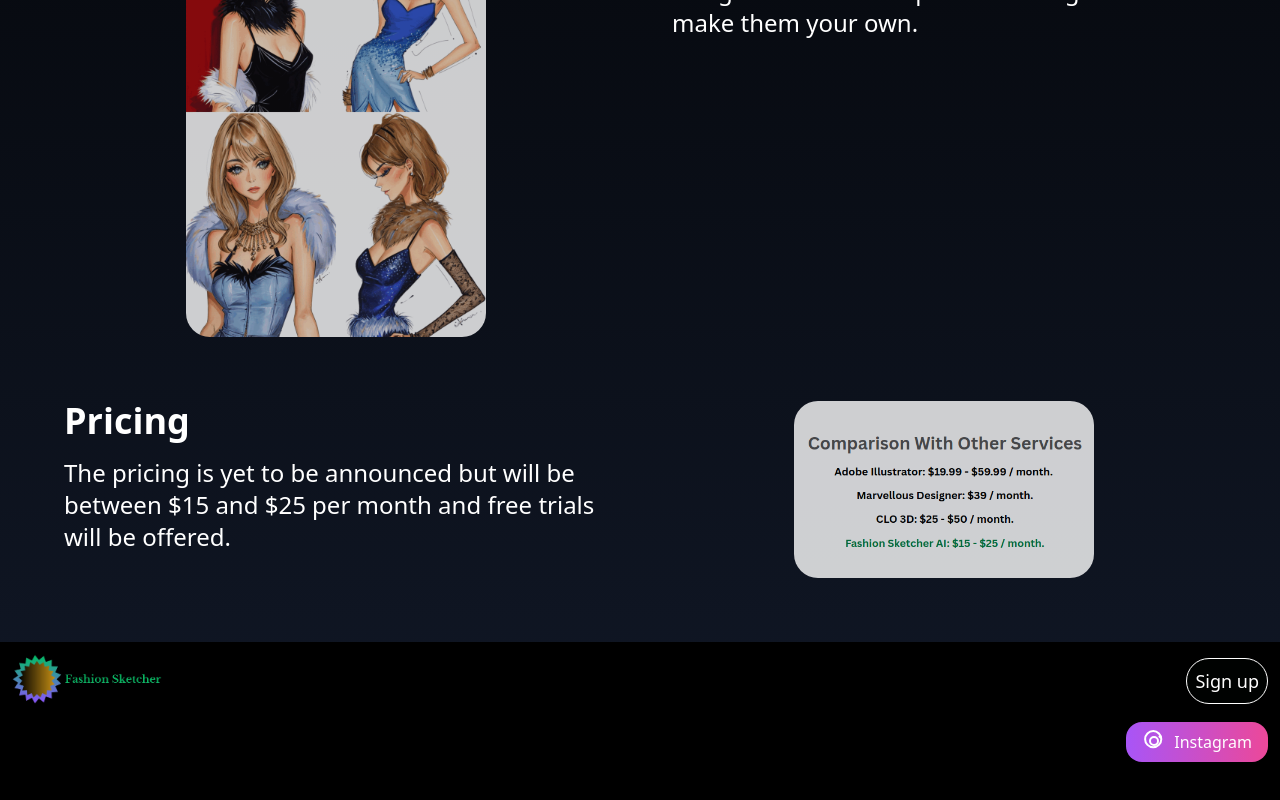
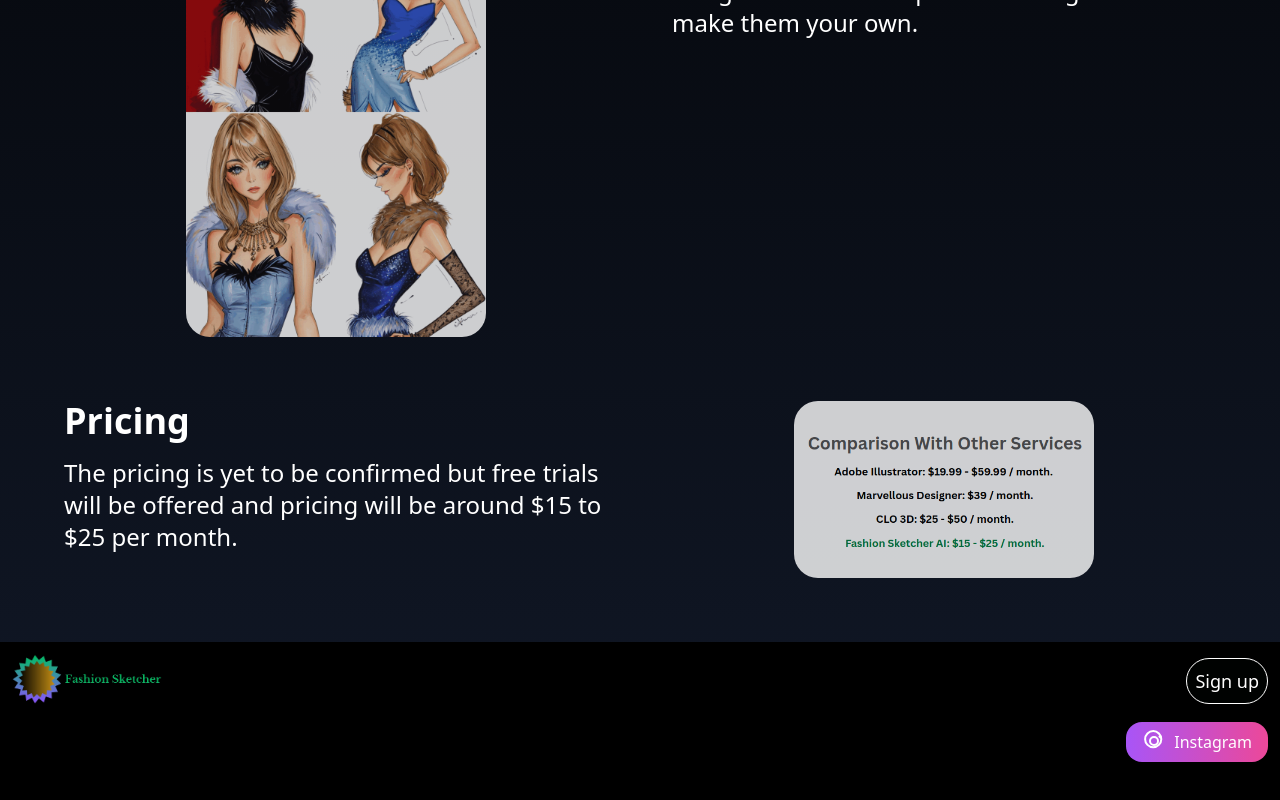
Before and after one commit to KungfuKen/fashionIllustrator, a Next.js app: page / in a window 1280 px wide. Shown: the part 2091-2891 px from the top of the page. Built offline with nearby package versions, Linux system fonts and the light colour scheme.

Commit message:
pricing wording

```diff
--- a/pages/index.js
+++ b/pages/index.js
@@ -154,8 +154,8 @@
             Pricing
           </h1>
           <p className="font-bold text-white font-lg">
-            The pricing is yet to be announced but will be between $15 and $25 per month and free
-            trials will be offered.
+            The pricing is yet to be confirmed but free trials will be offered and pricing will be around
+            $15 to $25 per month.
           </p>
           <div className="rounded-2xl p-8">
             <Image
@@ -268,8 +268,8 @@
                 Pricing
               </h1>
               <p className="text-2xl text-white font-lg">
-                The pricing is yet to be announced but will be between $15 and $25 per month and free
-                trials will be offered.
+                The pricing is yet to be confirmed but free trials will be offered and pricing will be around
+                $15 to $25 per month.
               </p>
             </div>
             <div className="rounded-2xl p-8 w-1/2">
```
